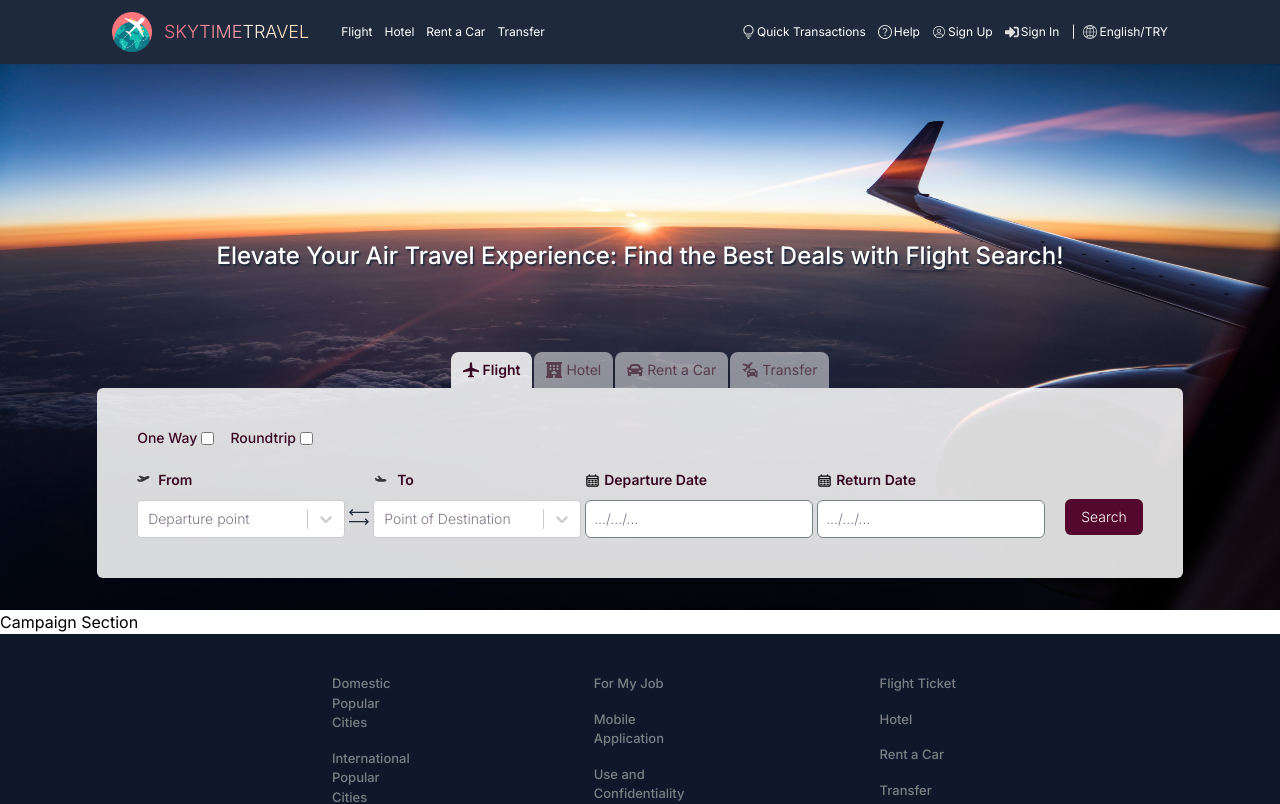
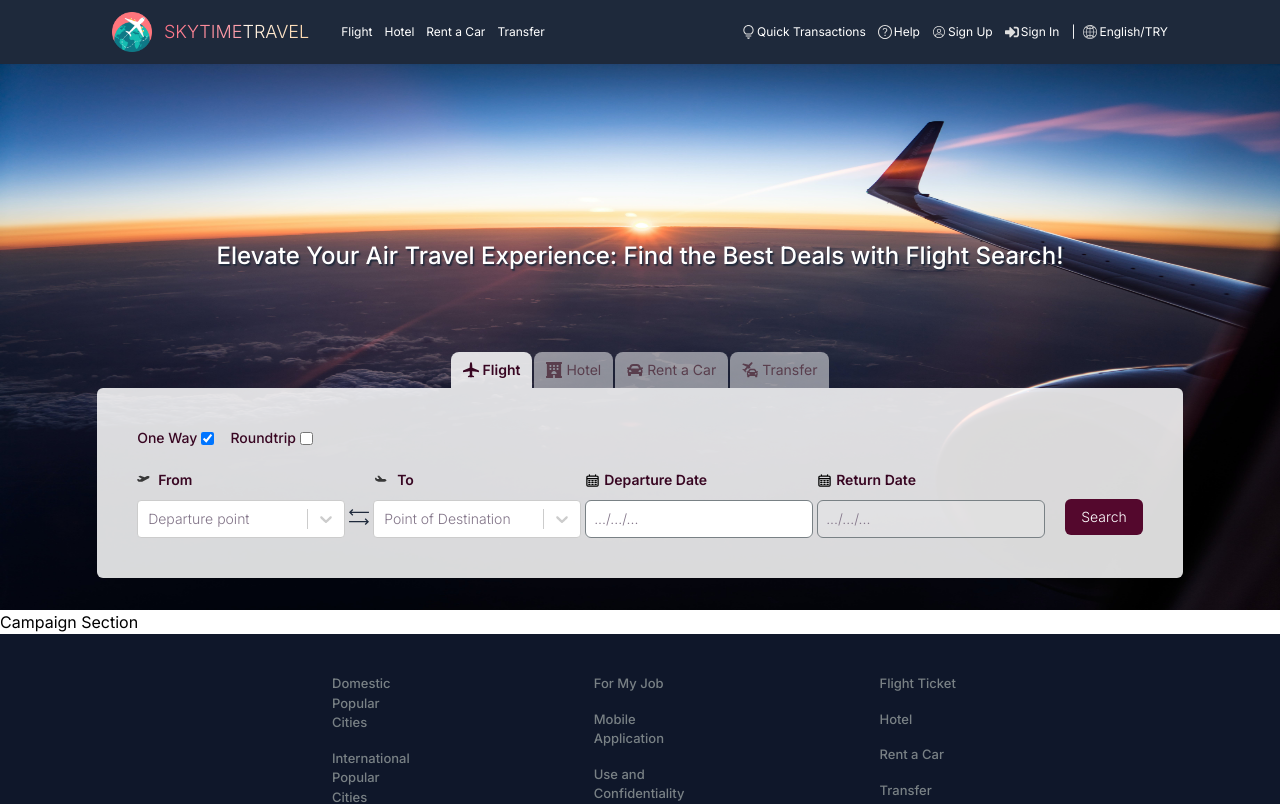
Before and after one commit to sevvalsaygat/flight-search-app, a Next.js app: page / in a window 1280 px wide. Shown: the top 804 px of the page. Built offline with nearby package versions, Linux system fonts and the light colour scheme.

Commit message:
feat: add roundtrip functionality

```diff
--- a/components/Form/DatePicker/index.tsx
+++ b/components/Form/DatePicker/index.tsx
@@ -25,6 +25,8 @@ type SelectPropTypes = {
   className?: string;
   variant?: "primary";
   leftIcon?: React.FC;
+  disabled?: boolean;
+  placeholder?: string;
 };
 
 const DatePicker: React.FC<SelectPropTypes> = ({
@@ -35,6 +37,8 @@ const DatePicker: React.FC<SelectPropTypes> = ({
   className,
   variant,
   leftIcon: LeftIcon,
+  disabled = false,
+  placeholder,
 }) => {
   const {
     control,
@@ -62,11 +66,12 @@ const DatePicker: React.FC<SelectPropTypes> = ({
               selected={field.value}
               onChange={field.onChange}
               onBlur={field.onBlur}
+              disabled={disabled}
               className={cn(className, {
                 "w-fit text-sm font-light text-purple-900 border border-gray-300 rounded-md p-2 mt-2 placeholder:text-sm placeholder:font-light placeholder:text-purple-100 focus:outline-none focus:ring-2 focus:ring-gray-350 focus:bg-white":
                   variant === "primary",
               })}
-              placeholderText=".../.../..."
+              placeholderText={placeholder}
             />
           )}
         />
--- a/containers/Home/FlightSearchForm/index.tsx
+++ b/containers/Home/FlightSearchForm/index.tsx
@@ -1,8 +1,8 @@
 "use client";
 
-import React from "react";
+import React, { useState } from "react";
 
-import { FormProvider, useForm } from "react-hook-form";
+import { FormProvider, useForm, Controller } from "react-hook-form";
 
 import { Form, Icons } from "@app/components";
 import { api } from "@app/hooks";
@@ -35,7 +35,7 @@ const FlightSearchForm: React.FC<FlightSearchFormPropTypes> = () => {
   });
   const { data } = api.useGetAirports();
 
-  const { handleSubmit } = useFormMethods;
+  const { handleSubmit, watch, control } = useFormMethods;
   const airportOptions =
     data?.data.map((airport) => ({
       value: airport.refCode,
@@ -51,6 +51,8 @@ const FlightSearchForm: React.FC<FlightSearchFormPropTypes> = () => {
       return: formData.return,
     });
   };
+
+  const [isOneWay, setIsOneWay] = useState(true);
 
   return (
     <div className="search-bar-bg max-h-[546px]">
@@ -81,11 +83,34 @@ const FlightSearchForm: React.FC<FlightSearchFormPropTypes> = () => {
           <div className="flex flex-row gap-4">
             <div className="flex flex-row items-center gap-1 text-sm font-medium text-purple-900">
               One Way
-              <input type="checkbox" aria-label="Roundtrip"></input>
+              <input
+                type="checkbox"
+                name="oneWay"
+                checked={isOneWay}
+                onChange={(e) => {
+                  const isChecked = e.target.value;
+                  if (isOneWay && isChecked === "on") {
+                    return;
+                  }
+                  setIsOneWay(true);
+                }}
+                aria-label="Roundtrip"
+              ></input>
             </div>
             <div className="flex flex-row items-center gap-1 text-sm font-medium text-purple-900">
               Roundtrip
-              <input type="checkbox" aria-label="Roundtrip"></input>
+              <input
+                type="checkbox"
+                checked={!isOneWay}
+                onChange={(e) => {
+                  const isChecked = e.target.value;
+                  if (!isOneWay && isChecked === "on") {
+                    return;
+                  }
+                  setIsOneWay(false);
+                }}
+                aria-label="Roundtrip"
+              ></input>
             </div>
           </div>
           <div className="flex items-center mt-5 gap-5">
@@ -123,6 +148,7 @@ const FlightSearchForm: React.FC<FlightSearchFormPropTypes> = () => {
                     name="departure"
                     className="flex flex-col"
                     variant="primary"
+                    placeholder=".../.../..."
                   />
                 </div>
                 <div className="flex flex-col">
@@ -132,6 +158,8 @@ const FlightSearchForm: React.FC<FlightSearchFormPropTypes> = () => {
                     name="return"
                     className="flex flex-col"
                     variant="primary"
+                    disabled={isOneWay}
+                    placeholder=".../.../..."
                   />
                 </div>
               </div>
```
